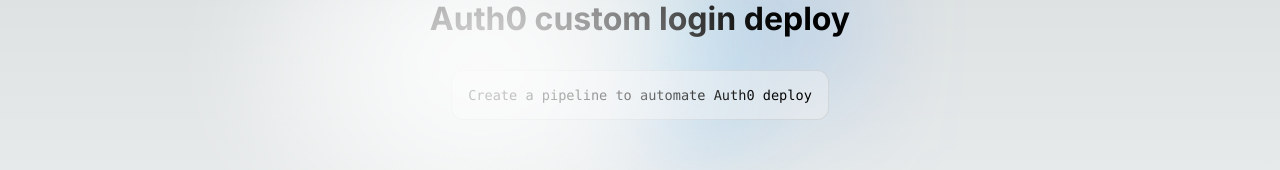
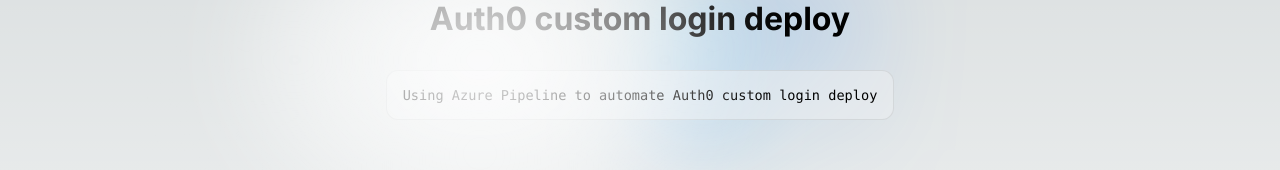
Before and after one commit to mauriciomutte/auth0-custom-login-deploy, a Next.js app: page /login in a window 1280 px wide. Shown: the part 161-331 px from the top of the page. Built offline with nearby package versions, Linux system fonts and the light colour scheme.

Commit message:
fix: add login page better description

```diff
--- a/pages/login.tsx
+++ b/pages/login.tsx
@@ -22,7 +22,7 @@
           <h1 className={inter.className}>Auth0 custom login deploy</h1>
           <div className={styles.content}>
             <p className={inter.className}>
-              Create a pipeline to automate Auth0 deploy
+              Using Azure Pipeline to automate Auth0 custom login deploy
             </p>
           </div>
         </div>
```
